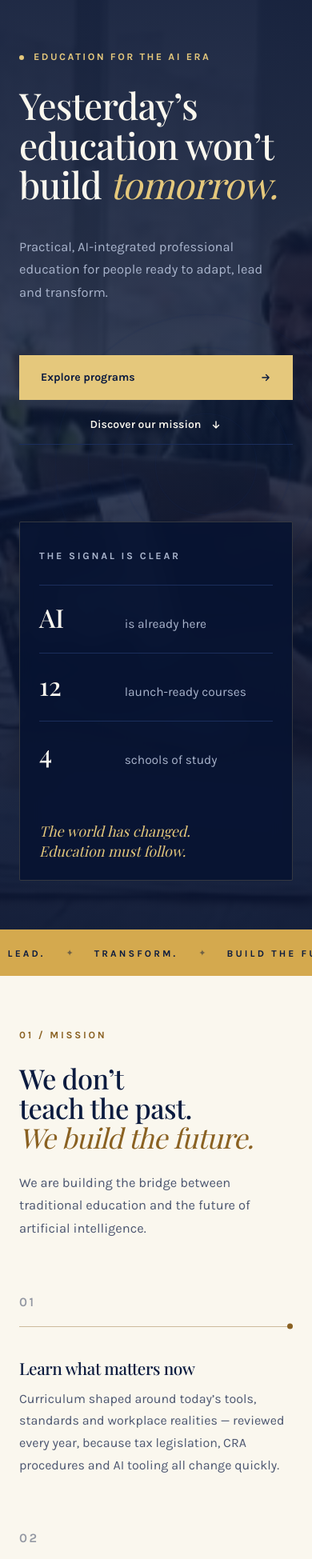
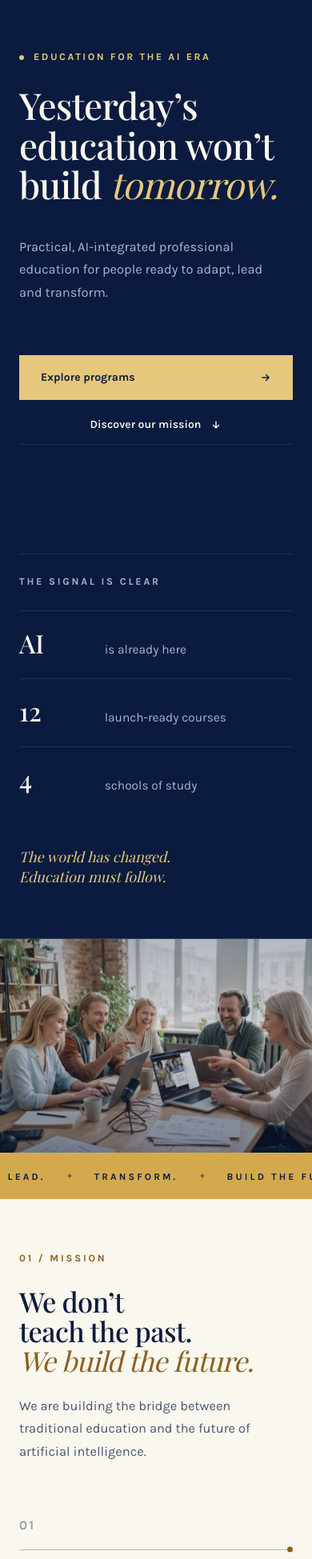
Before and after one commit to artoscarleo/arsc-college, a PHP site: page /index.php in a window 390 px wide. Shown: the part 88-2037 px from the top of the page at 80% size. Run offline with PHP 8.4, Linux system fonts and the light colour scheme; some web fonts are replaced.

Commit message:
Show the hero photo properly on phones
As a full-bleed background the photo is scaled by height, so at 375px only
~32% of its width survived the crop: the group was sliced and a single face
sat marooned behind the paragraph.

Below 560px the photo now stops being a background and becomes a real 16:11
image band beneath the copy — 81% of the width visible, the whole table in
frame, everyone reading as a person. Flex order moves it, so the markup is
unchanged and desktop is untouched.

The wash drops to 0.12-0.46 there (nothing sits on top any more, so the
photo can actually be seen), and the facts panel loses its glass ground
since it is back over flat navy.

Co-Authored-By: Claude Opus 5 <noreply@anthropic.com>

```diff
--- a/assets/site.css
+++ b/assets/site.css
@@ -901,14 +901,45 @@ td strong { color: var(--navy); }
 
   /* Sections tighten so a phone isn't scrolling through empty bands. */
   section { padding-block: var(--sp-xl); }
-  .hero { padding-block: clamp(56px, 14vw, 84px) clamp(60px, 15vw, 94px); }
-  .hero-photo img { object-position: 62% 40%; }
+  /* --- hero photo on phones -------------------------------------------
+     As a full-bleed background the photo is scaled by height, so only ~32%
+     of its width survives the crop: the group gets sliced and a single face
+     ends up marooned behind the paragraph. Below 560px the photo therefore
+     stops being a background and becomes a real image band beneath the
+     copy, where the whole table is visible and the people read as people.
+     Flex order does the moving so the markup stays identical.
+     -------------------------------------------------------------------- */
+  .hero {
+    display: flex; flex-direction: column;
+    padding-block: clamp(56px, 14vw, 84px) 0;
+  }
+  .hero .shell { order: 1; }
+  .hero .rings { display: none; }
+
+  .hero-photo {
+    order: 2; position: relative; inset: auto;
+    width: 100%; aspect-ratio: 16 / 11;
+    margin-top: var(--sp-xl);
+    border-top: 1px solid rgba(229, 200, 124, 0.22);
+  }
+  .hero-photo img {
+    object-position: 50% 42%;
+    filter: saturate(0.9) contrast(1.02);
+  }
+  /* Only a light wash now — nothing sits on top, so the photo can be seen. */
   .hero-photo::after {
-    background:
-      linear-gradient(to bottom,
-        rgba(7, 19, 49, 0.90) 0%,
-        rgba(7, 19, 49, 0.80) 45%,
-        rgba(7, 19, 49, 0.93) 100%);
+    background: linear-gradient(to bottom,
+      rgba(11, 27, 63, 0.30) 0%,
+      rgba(11, 27, 63, 0.12) 45%,
+      rgba(11, 27, 63, 0.46) 100%);
+  }
+
+  /* The facts panel is back over flat navy, so it no longer needs its own
+     ground — the glass card would just look arbitrary here. */
+  .hero .facts {
+    background: transparent; backdrop-filter: none; -webkit-backdrop-filter: none;
+    border: 0; border-top: 1px solid var(--navy-line);
+    padding: 0; margin-top: var(--sp-lg);
   }
   .head { margin-bottom: var(--sp-xl); }
 
```
